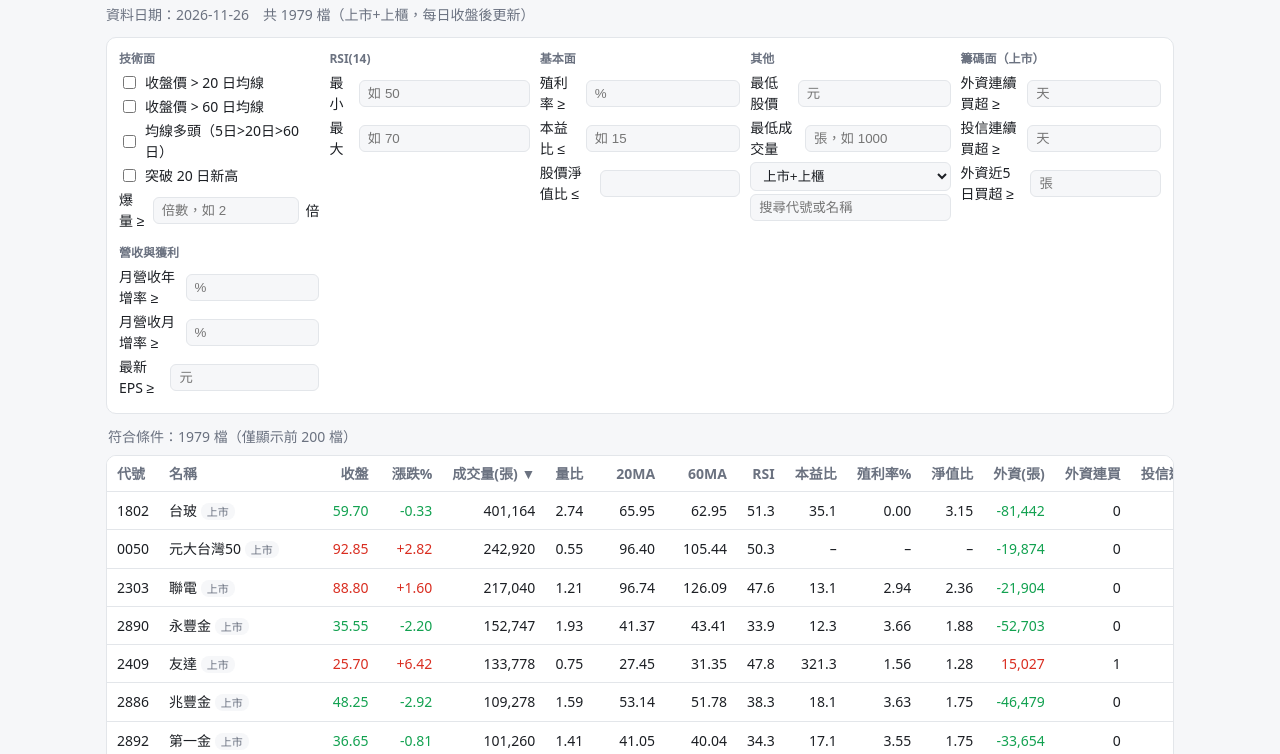
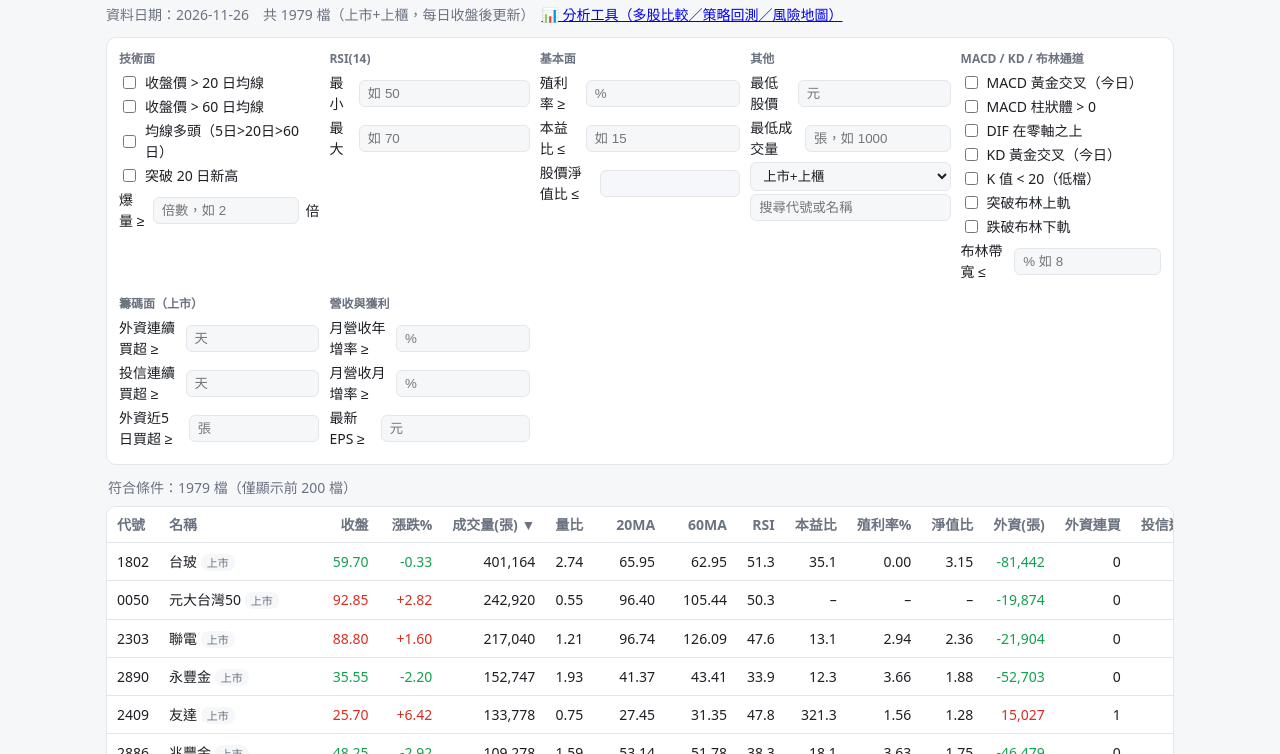
Before and after one commit to henry20050301-spec/twstock-screener, a plain HTML site: page index.html in a window 1280 px wide. Shown: the part 46-800 px from the top of the page. Drawn offline with Linux system fonts and the light colour scheme.

Commit message:
Update loading message and add MACD/KD filters

```diff
--- a/index.html
+++ b/index.html
@@ -35,7 +35,7 @@ tbody tr{cursor:pointer}tbody tr:hover{background:var(--bg)}
 </head>
 <body>
 <h1>台股選股篩選</h1>
-<div class="sub" id="meta">載入中…</div>
+<div class="sub"><span id="meta">載入中…</span>　<a href="analysis.html">📊 分析工具（多股比較／策略回測／風險地圖）</a></div>
 <div class="warn" id="warn">找不到 data/screener.json，目前顯示的是隨機產生的示範資料，不代表真實行情。</div>
 
 <div class="panel">
@@ -61,6 +61,16 @@ tbody tr{cursor:pointer}tbody tr:hover{background:var(--bg)}
     <label><select id="f_m"><option value="">上市+上櫃</option><option>上市</option><option>上櫃</option></select></label>
     <label><input type="text" id="f_q" placeholder="搜尋代號或名稱"></label>
   </div>
+  <div><h3>MACD / KD / 布林通道</h3>
+    <label><input type="checkbox" id="f_mx"> MACD 黃金交叉（今日）</label>
+    <label><input type="checkbox" id="f_mo"> MACD 柱狀體 &gt; 0</label>
+    <label><input type="checkbox" id="f_mz"> DIF 在零軸之上</label>
+    <label><input type="checkbox" id="f_kx"> KD 黃金交叉（今日）</label>
+    <label><input type="checkbox" id="f_kl"> K 值 &lt; 20（低檔）</label>
+    <label><input type="checkbox" id="f_bu"> 突破布林上軌</label>
+    <label><input type="checkbox" id="f_bl"> 跌破布林下軌</label>
+    <label>布林帶寬 ≤ <input type="number" id="f_bw" placeholder="% 如 8"></label>
+  </div>
   <div><h3>籌碼面（上市）</h3>
     <label>外資連續買超 ≥ <input type="number" id="f_fs" placeholder="天"></label>
     <label>投信連續買超 ≥ <input type="number" id="f_ts" placeholder="天"></label>
@@ -83,7 +93,7 @@ tbody tr{cursor:pointer}tbody tr:hover{background:var(--bg)}
   <div id="tip"></div></div></div>
 <script>
 const COLS=[["c","代號"],["n","名稱"],["close","收盤"],["pct","漲跌%"],["vol","成交量(張)"],["vr","量比"],
-["ma20","20MA"],["ma60","60MA"],["rsi","RSI"],["pe","本益比"],["dy","殖利率%"],["pb","淨值比"],["fb","外資(張)"],["fs","外資連買"],["ts","投信連買"],["rv","營收YoY%"],["eps","EPS"],["spark","30日"]];
+["ma20","20MA"],["ma60","60MA"],["rsi","RSI"],["pe","本益比"],["dy","殖利率%"],["pb","淨值比"],["fb","外資(張)"],["fs","外資連買"],["ts","投信連買"],["rv","營收YoY%"],["eps","EPS"],["osc","MACD柱"],["k","K"],["pb","布林%B"],["spark","30日"]];
 let DATA=[],sk="vol",asc=false;
 const $=id=>document.getElementById(id), val=id=>{const v=$(id).value;return v===""?null:+v};
 
@@ -108,7 +118,7 @@ function spark(s){if(!s||s.length<2)return"";const mn=Math.min(...s),mx=Math.max
 function filt(){
   const q=$("f_q").value.trim().toLowerCase(),m=$("f_m").value;
   const vr=val("f_vr"),rmin=val("f_rmin"),rmax=val("f_rmax"),dy=val("f_dy"),pe=val("f_pe"),pb=val("f_pb"),p=val("f_p"),v=val("f_v");
-  const fs=val("f_fs"),ts=val("f_ts"),f5=val("f_f5"),rv=val("f_rv"),rm=val("f_rm"),ep=val("f_eps");
+  const bwv=val("f_bw"),fs=val("f_fs"),ts=val("f_ts"),f5=val("f_f5"),rv=val("f_rv"),rm=val("f_rm"),ep=val("f_eps");
   return DATA.filter(s=>{
     if(m&&s.m!==m)return false;
     if(q&&!(s.c.includes(q)||s.n.toLowerCase().includes(q)))return false;
@@ -130,6 +140,14 @@ function filt(){
     if(rv!=null&&!(s.rv!=null&&s.rv>=rv))return false;
     if(rm!=null&&!(s.rm!=null&&s.rm>=rm))return false;
     if(ep!=null&&!(s.eps!=null&&s.eps>=ep))return false;
+    if($("f_mx").checked&&!s.mx)return false;
+    if($("f_mo").checked&&!(s.osc>0))return false;
+    if($("f_mz").checked&&!s.mz)return false;
+    if($("f_kx").checked&&!s.kx)return false;
+    if($("f_kl").checked&&!(s.k<20))return false;
+    if($("f_bu").checked&&!(s.pb>1))return false;
+    if($("f_bl").checked&&!(s.pb<0))return false;
+    if(bwv!=null&&!(s.bw!=null&&s.bw<=bwv))return false;
     return true});
 }
 function render(){
@@ -141,7 +159,7 @@ function render(){
     return `<tr data-c="${s.c}"><td>${s.c}</td><td>${s.n} <span class="tag">${s.m}</span></td><td class="${c}">${f(s.close)}</td>
     <td class="${c}">${s.pct>0?"+":""}${f(s.pct)}</td><td>${Math.round(s.vol/1000).toLocaleString()}</td>
     <td>${f(s.vr)}</td><td>${f(s.ma20)}</td><td>${f(s.ma60)}</td><td>${f(s.rsi,1)}</td>
-    <td>${f(s.pe,1)}</td><td>${f(s.dy)}</td><td>${f(s.pb)}</td><td class="${s.fb>0?"up":s.fb<0?"dn":""}">${s.fb==null?"–":s.fb.toLocaleString()}</td><td>${s.fs==null?"–":s.fs}</td><td>${s.ts==null?"–":s.ts}</td><td class="${s.rv>0?"up":s.rv<0?"dn":""}">${f(s.rv,1)}</td><td>${f(s.eps)}</td><td>${spark(s.spark)}</td></tr>`}).join("");
+    <td>${f(s.pe,1)}</td><td>${f(s.dy)}</td><td>${f(s.pb)}</td><td class="${s.fb>0?"up":s.fb<0?"dn":""}">${s.fb==null?"–":s.fb.toLocaleString()}</td><td>${s.fs==null?"–":s.fs}</td><td>${s.ts==null?"–":s.ts}</td><td class="${s.rv>0?"up":s.rv<0?"dn":""}">${f(s.rv,1)}</td><td>${f(s.eps)}</td><td class="${s.osc>0?"up":s.osc<0?"dn":""}">${f(s.osc)}</td><td>${f(s.k,0)}</td><td>${f(s.pb)}</td><td>${spark(s.spark)}</td></tr>`}).join("");
 }
 function init(){
   $("hd").innerHTML=COLS.map(([k,t])=>`<th data-k="${k}">${t}${k===sk?(asc?" ▲":" ▼"):""}</th>`).join("");
```
